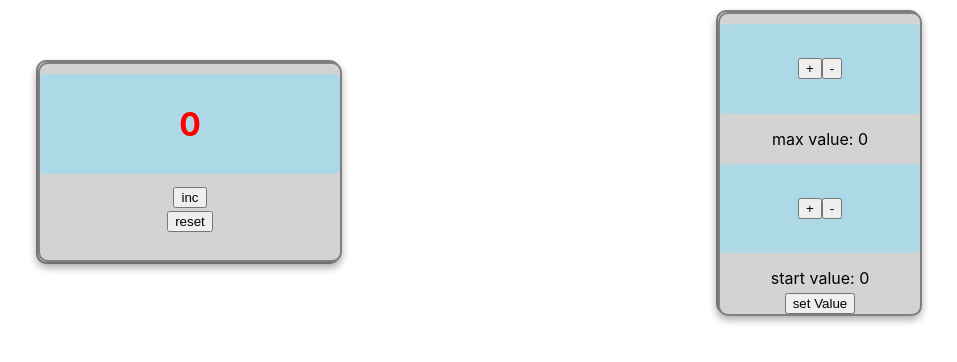
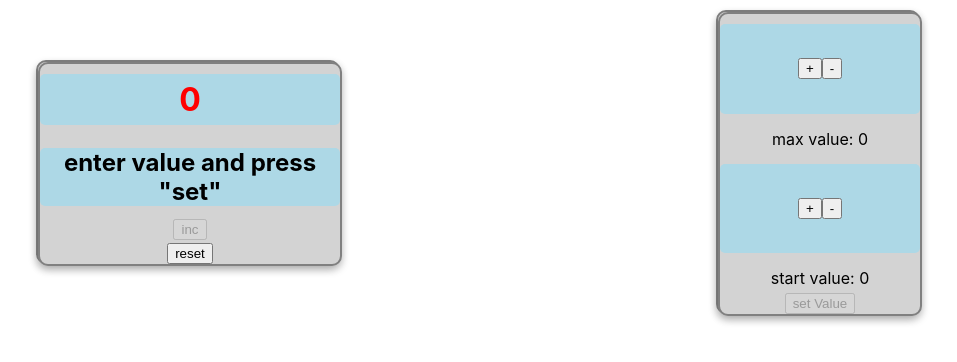
Before and after one commit to IvanBliudnik/microtasks, a React (Create React App) app: page / in a window 1280 px wide. Shown: the top 362 px of the page, without its empty margins (162-1119 px from the left). Built offline with nearby package versions, Linux system fonts and the light colour scheme.

Commit message:
counter1st

```diff
--- a/src/App.css
+++ b/src/App.css
@@ -35,10 +35,27 @@
   border-radius: 5px; /* Скруглим углы */
   transition: color 0.3s, font-size 0.3s; /* Плавный переход для изменений */
 }
+.titleStyle {
+  display: flex;
+  align-items: center;
+  justify-content: center;
+  width: 100%;
+  height: 100px;
+  margin: 10px 0; /* Добавим немного пространства вокруг */
+  background-color: lightblue;
+  font-size: 1.5em;
+  font-weight: bold; /* Сделаем текст полужирным */
+  color: black; /* Цвет текста по умолчанию */
+  border-radius: 5px; /* Скруглим углы */
+  transition: color 0.3s, font-size 0.3s;
+}
 
 .numStyle.maxValue {
   color: red; /* Цвет текста при достижении максимума */
   font-size: 2em; /* Увеличим шрифт при достижении максимума */
+}
+.titleStyle.hideTitle {
+  display: none;
 }
 
 .inc, .reset {
--- a/src/App.tsx
+++ b/src/App.tsx
@@ -138,7 +138,7 @@ export const App = () => {
     let [disable, setDisabled] = useState(true);
 
     useEffect(() => {
-        setDisabled(value >= 5);
+        setDisabled(value === maxValue);
     }, [value]);
 
     const onCLickUp = () => {
--- a/src/SuperButton.tsx
+++ b/src/SuperButton.tsx
@@ -6,8 +6,8 @@ export type SpecialPropsType = {
 
 type Props = ButtonHTMLAttributes<HTMLButtonElement> & SpecialPropsType;
 
-export const SuperButton = ({title, onClick}: Props) => {
+export const SuperButton = ({title, onClick, disable}: Props) => {
     return (
-        <button onClick={onClick}>{title}</button>
+        <button onClick={onClick} disabled={disable}>{title}</button>
     )
 }
--- a/src/components/Counter.tsx
+++ b/src/components/Counter.tsx
@@ -5,6 +5,7 @@ import {SuperButton} from "../SuperButton";
 
 
 export type CounterPropsType = {
+    // title: string;
     value: number
     maxValue: number
     onCLickUp: () => void
@@ -18,11 +19,13 @@ export const Counter = (props:CounterPropsType) => {
 
     return (
         <div className="counterStyle">
+
             <div className={`numStyle ${value === maxValue ? 'maxValue' : ''}`}>
                 {value}
             </div>
-            <SuperButton title="inc" onClick={onCLickUp} disable={disable} />
-            <SuperButton title="reset" onClick={onCLickHandlerStart} disable={disable} />
+            <div className={`titleStyle ${value !== maxValue ? 'hideTitle' : ''}`}>enter value and press "set"</div>
+            <SuperButton title="inc" onClick={onCLickUp} disable={value === maxValue }/>
+            <SuperButton title="reset" onClick={onCLickHandlerStart} disable={!disable}/>
         </div>
     );
 };
--- a/src/components/CounterSet.tsx
+++ b/src/components/CounterSet.tsx
@@ -20,16 +20,16 @@ export const CounterSet = (props:CounterSetPropsType) => {
     return (
         <div className="counterSetStyle">
             <div className={`numStyle ${startValue === 0 ? 'lastNumber' : ''}`}>
-                <SuperButton title="+" onClick={inkUpMaxHandler} disable={disable}/>
-                <SuperButton title="-" onClick={inkDownMaxHandler} disable={disable}/>
+                <SuperButton title="+" onClick={inkUpMaxHandler} disable={!disable}/>
+                <SuperButton title="-" onClick={inkDownMaxHandler} disable={!disable}/>
             </div>
             <>max value: {maxValue}</>
             <div className={`numStyle ${startValue === 10 ? 'maxValue' : ''}`}>
-                <SuperButton title="+" onClick={inkUpStartHandler} disable={disable}/>
-                <SuperButton title="-" onClick={inkDownStartHandler} disable={disable}/>
+                <SuperButton title="+" onClick={inkUpStartHandler} disable={!disable}/>
+                <SuperButton title="-" onClick={inkDownStartHandler} disable={!disable}/>
             </div>
             <>start value: {startValue}</>
-            <SuperButton onClick={setLocalStorageHandler} disable={value === maxValue} title={"set Value"}/>
+            <SuperButton onClick={setLocalStorageHandler} disable={value === maxValue } title={"set Value"}/>
         </div>
     );
 }
```
